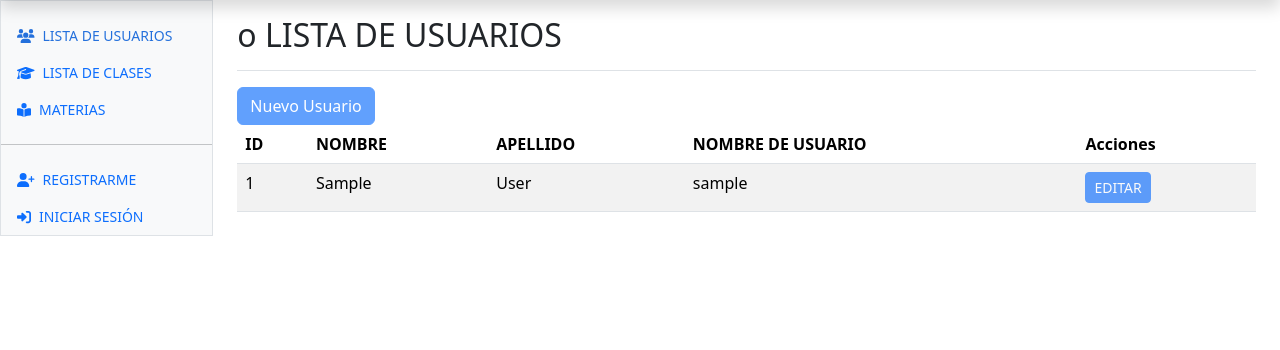
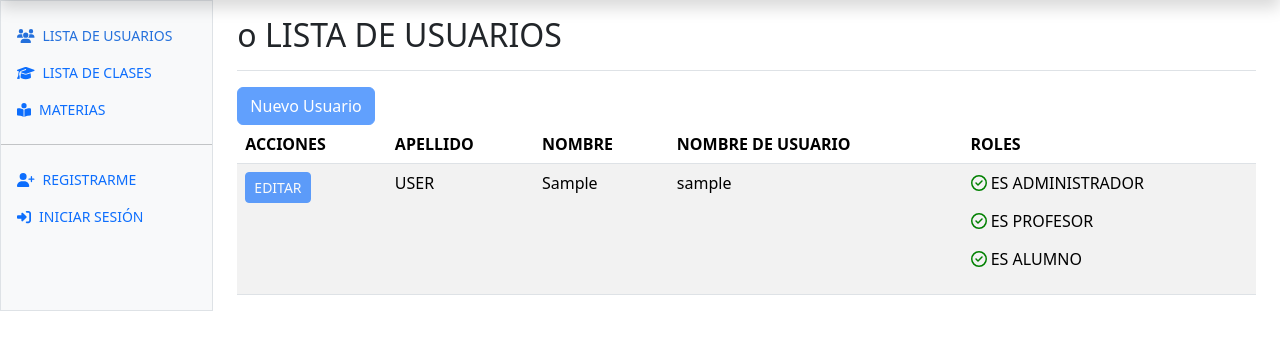
Before and after one commit to BraianStacul/asistencia-alumnos, a Django app: page /usuarios/listar-todos/ in a window 1280 px wide. Shown: the part 48-398 px from the top of the page. Run offline with Django 5.2, Linux system fonts and the light colour scheme; tables that the repository leaves empty hold one stand-in row (values such as "Sample post").

Commit message:
agregamos nuevos campos para roles

```diff
--- a/asistencia_alumnos/apps/usuarios/models.py
+++ b/asistencia_alumnos/apps/usuarios/models.py
@@ -5,5 +5,9 @@ from django.db import models
 class Usuario(AbstractUser):
     biografia = models.CharField(max_length=255, null=True, blank=True)
 
+    es_profesor = models.BooleanField(default=False)
+    es_alumno = models.BooleanField(default=True)
+    es_admin = models.BooleanField(default=False)
+
     def __str__(self):
         return f"{self.last_name}, {self.first_name} ({self.username})"
--- a/asistencia_alumnos/apps/usuarios/views.py
+++ b/asistencia_alumnos/apps/usuarios/views.py
@@ -29,7 +29,7 @@ class ListarUsuarios(ListView):
     model = Usuario
     context_object_name = 'usuarios'
     #Paginación
-    paginate_by = 2
+    paginate_by = 20
 
     def get_context_data(self, **kwargs):
         ctx = super(ListarUsuarios, self).get_context_data(**kwargs)
--- a/asistencia_alumnos/templates/usuarios/listar_todos.html
+++ b/asistencia_alumnos/templates/usuarios/listar_todos.html
@@ -11,11 +11,11 @@
         <table class="table table-striped">
             <thead>
                 <tr>
-                    <th scope="col">ID</th>
+                    <th scope="col">ACCIONES</th>
+                    <th scope="col">APELLIDO</th>
                     <th scope="col">NOMBRE</th>
-                    <th scope="col">APELLIDO</th>
                     <th scope="col">NOMBRE DE USUARIO</th>
-                    <th scope="col">Acciones</th>
+                    <th>ROLES</th>
                 </tr>
             </thead>
             <tbody>
@@ -23,13 +23,34 @@
                 {% for usuario in usuarios %}
 
                 <tr>
-                    <td>{{usuario.id}}</td>
-                    <td>{{usuario.first_name}}</td>
-                    <td>{{usuario.last_name}}</td>
-                    <td>{{usuario.username}}</td>
                     <td>
                         <a href="" class="btn btn-primary btn-sm disabled">EDITAR</a>
                     </td>
+                    <td>{{usuario.last_name|upper}}</td>
+                    <td>{{usuario.first_name|title}}</td>
+                    <td>{{usuario.username}}</td>
+                    <td>
+
+                        {% if usuario.es_admin %}
+                            <p><i class="fa-regular fa-circle-check" style="color: green;"></i> ES ADMINISTRADOR </p>
+                        {% else %}
+                            <p><i class="fa-regular fa-circle-xmark" style="color: red;"></i> NO ADMINISTRADOR </p>
+                        {% endif %}
+
+                        {% if usuario.es_profesor %}
+                            <p><i class="fa-regular fa-circle-check" style="color: green;"></i> ES PROFESOR </p>
+                        {% else %}
+                            <p><i class="fa-regular fa-circle-xmark" style="color: red;"></i> NO ES PROFESOR </p>
+                        {% endif %}
+
+                        {% if usuario.es_alumno %}
+                            <p><i class="fa-regular fa-circle-check"style="color: green;" ></i> ES ALUMNO </p>
+                        {% else %}
+                            <p><i class="fa-regular fa-circle-xmark"style="color: red;" ></i> NO ES ALUMNO </p>
+                        {% endif %}
+
+                    </td>
+
                 </tr>
 
                 {% empty %}
```
Also changed, not shown: asistencia_alumnos/apps/usuarios/migrations/0003_usuario_es_admin_usuario_es_alumno_and_more.py (added).
